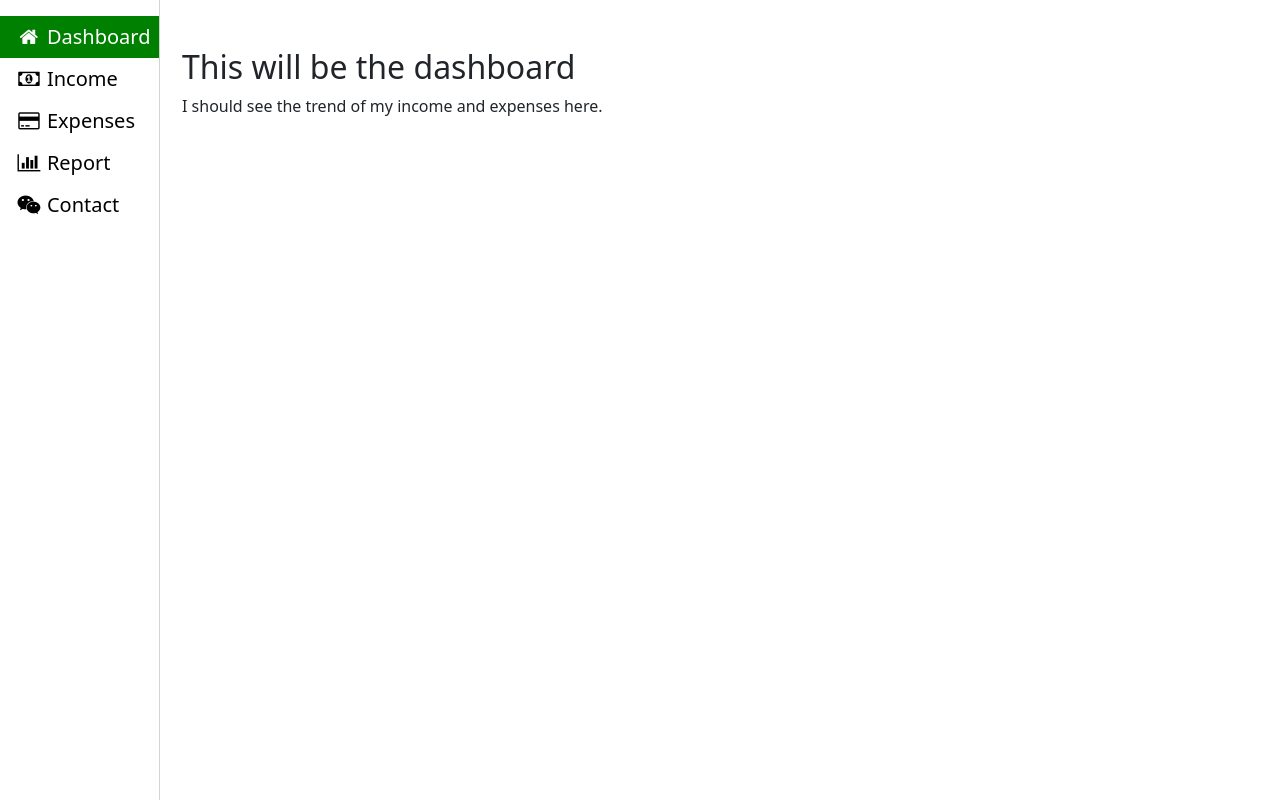
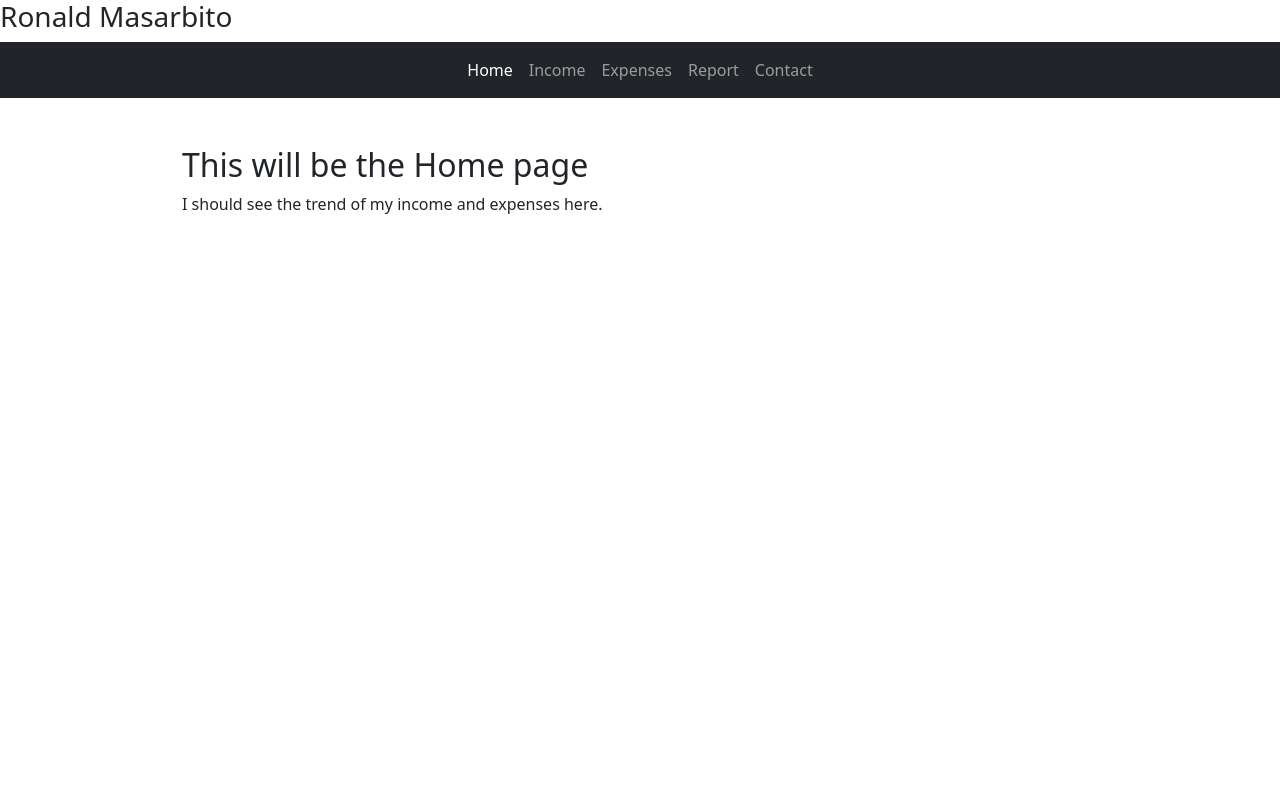
Before and after one commit to ronsproject/Finance-Monitoring, a plain HTML site: page index.html in a window 1280 px wide. Drawn offline with nearby package versions, Linux system fonts and the light colour scheme.

Commit message:
Update index.html

```diff
--- a/index.html
+++ b/index.html
@@ -10,21 +10,35 @@
     <title>Financial Monitoring</title>
 </head>
 <body>
-    <div class="sidebar">
-        <a href="#home" class="active"><i class="fa fa-fw fa-home"></i> Dashboard</a>
-        <a href="income.html"><i class="fa fa-fw fa-money"></i> Income</a>
-        <a href="expenses.html"><i class="fa fa-fw fa-credit-card"></i> Expenses</a>
-        <a href="#contact"><i class="fa fa-fw fa-bar-chart"></i> Report</a>
-        <a href="contact.html"><i class="fa fa-fw fa-wechat"></i> Contact</a>
+    <div class="heading">
+      <h3>Ronald Masarbito</h3>
     </div>
+    <nav class="navbar navbar-expand-lg navbar-dark bg-dark">
+      <div class="container-fluid">
+        <button class="navbar-toggler" type="button" data-bs-toggle="collapse" data-bs-target="#centerNavBar" aria-controls="centerNavBar" aria-expanded="false" aria-label="Toggle navigation">
+          <span class="navbar-toggler-icon"></span>
+        </button>
+        <div class="collapse navbar-collapse justify-content-md-center" id="centerNavBar">
+          <ul class="navbar-nav ">
+            <li class="nav-item"><a class="nav-link active" aria-current="page" href="index.html">Home</a></li>
+            <li class="nav-item"><a class="nav-link" aria-current="page" href="income.html">Income</a></li>
+            <li class="nav-item"><a class="nav-link" aria-current="page" href="expenses.html">Expenses</a></li>
+            <li class="nav-item"><a class="nav-link" aria-current="page" href="report.html">Report</a></li>
+            <li class="nav-item"><a class="nav-link" aria-current="page" href="contact.html">Contact</a></li>
+          </ul>
+        </div>
+      </div>
+    </nav>
 
     <div class="main">
         <div class="container-sm pt-5">
-            <h2>This will be the dashboard</h2>
+            <h2>This will be the Home page</h2>
             <p>I should see the trend of my income and expenses here.</p>
         </div>
 
     </div>
+
+
     <!--BOOTSTRAP-->
     <script src="https://cdn.jsdelivr.net/npm/bootstrap@5.3.8/dist/js/bootstrap.bundle.min.js" integrity="sha384-FKyoEForCGlyvwx9Hj09JcYn3nv7wiPVlz7YYwJrWVcXK/BmnVDxM+D2scQbITxI" crossorigin="anonymous">
 
```
